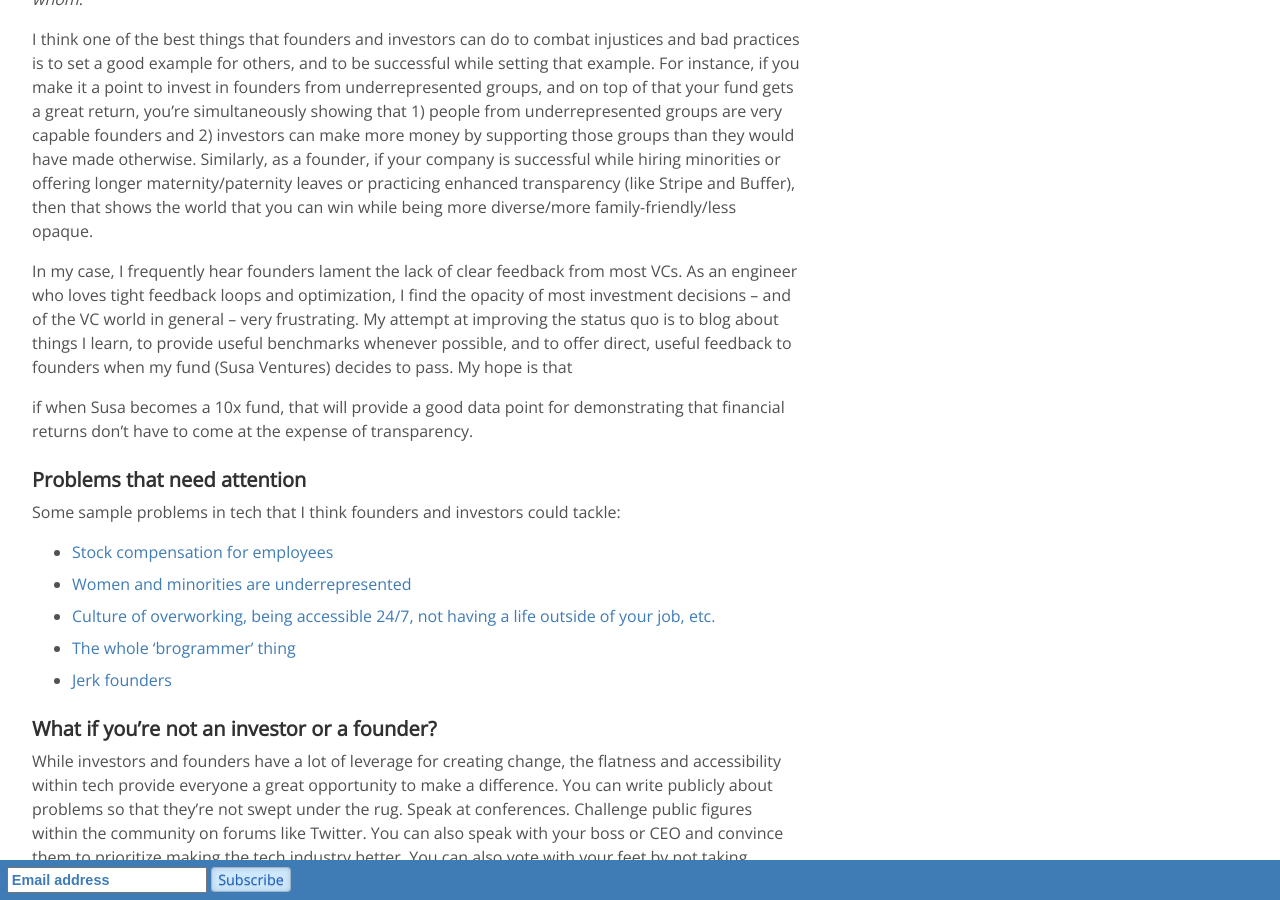
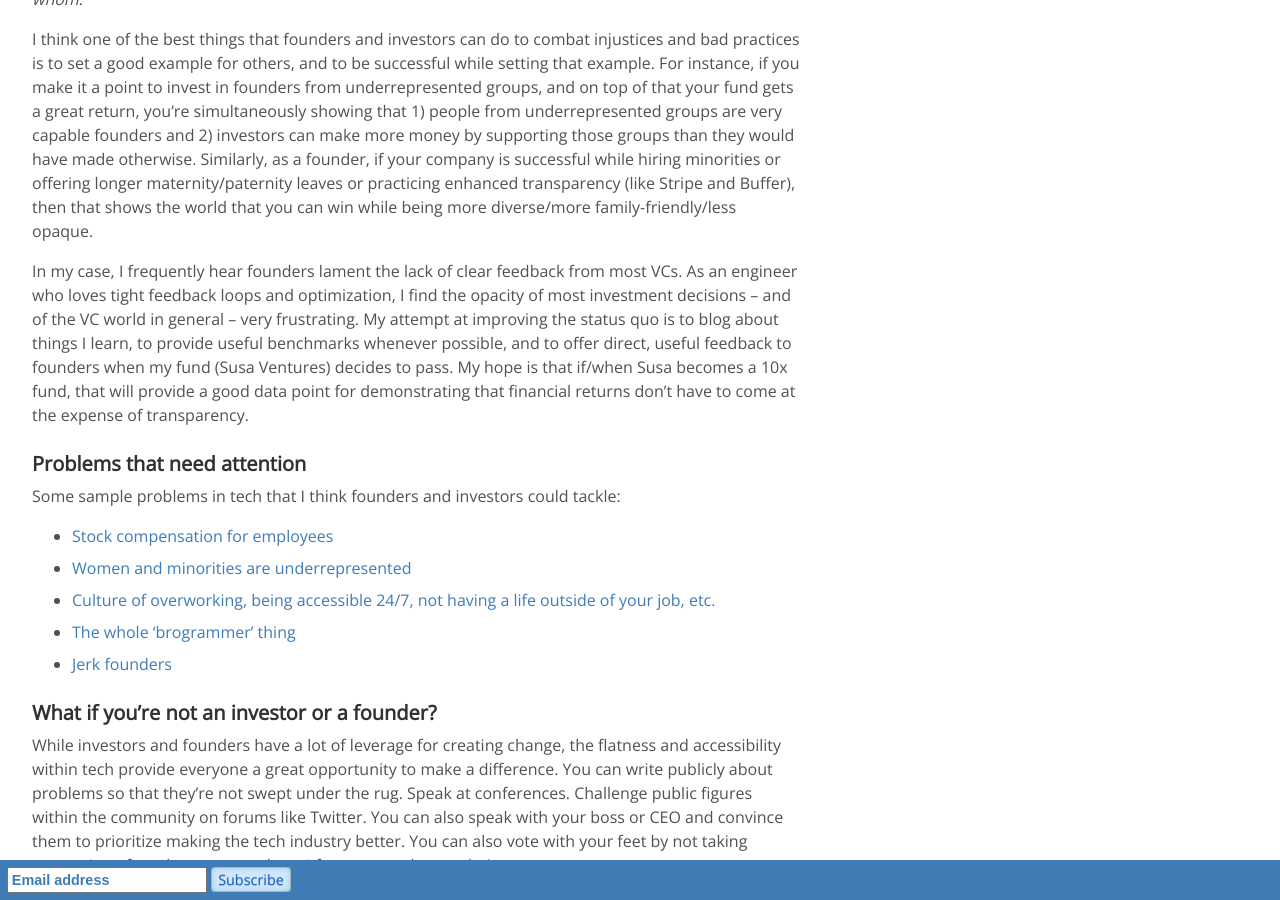
Before and after one commit to codingvc/codingvc, a Jekyll site: the page built from _posts/2015-01-07-fighting-bad-practices-with-successes.markdown, in a window 1280 px wide and 900 px high, scrolled down 780 px. Built offline with Jekyll 4.4.1, drawn with Linux system fonts in a browser that asks for light colours; Markdown is read by kramdown in place of the engine named in the settings; comment, search, counter and statistics services are not loaded.

Commit message:
fixing spacing issue

```diff
--- a/_posts/2015-01-07-fighting-bad-practices-with-successes.markdown
+++ b/_posts/2015-01-07-fighting-bad-practices-with-successes.markdown
@@ -19,9 +19,7 @@ If you run a startup, you influence the world through the projects that you unde
 
 I think one of the best things that founders and investors can do to combat injustices and bad practices is to set a good example for others, and to be successful while setting that example. For instance, if you make it a point to invest in founders from underrepresented groups, and on top of that your fund gets a great return, you're simultaneously showing that 1) people from underrepresented groups are very capable founders and 2) investors can make more money by supporting those groups than they would have made otherwise. Similarly, as a founder, if your company is successful while hiring minorities or offering longer maternity/paternity leaves or practicing enhanced transparency (like Stripe and Buffer), then that shows the world that you can win while being more diverse/more family-friendly/less opaque.
 
-In my case, I frequently hear founders lament the lack of clear feedback from most VCs. As an engineer who loves tight feedback loops and optimization, I find the opacity of most investment decisions -- and of the VC world in general -- very frustrating. My attempt at improving the status quo is to blog about things I learn, to provide useful benchmarks whenever possible, and to offer direct, useful feedback to founders when my fund (Susa Ventures) decides to pass. My hope is that
-
-if when Susa becomes a 10x fund, that will provide a good data point for demonstrating that financial returns don't have to come at the expense of transparency.
+In my case, I frequently hear founders lament the lack of clear feedback from most VCs. As an engineer who loves tight feedback loops and optimization, I find the opacity of most investment decisions -- and of the VC world in general -- very frustrating. My attempt at improving the status quo is to blog about things I learn, to provide useful benchmarks whenever possible, and to offer direct, useful feedback to founders when my fund (Susa Ventures) decides to pass. My hope is that if/when Susa becomes a 10x fund, that will provide a good data point for demonstrating that financial returns don't have to come at the expense of transparency.
 
 ### Problems that need attention
 
```
